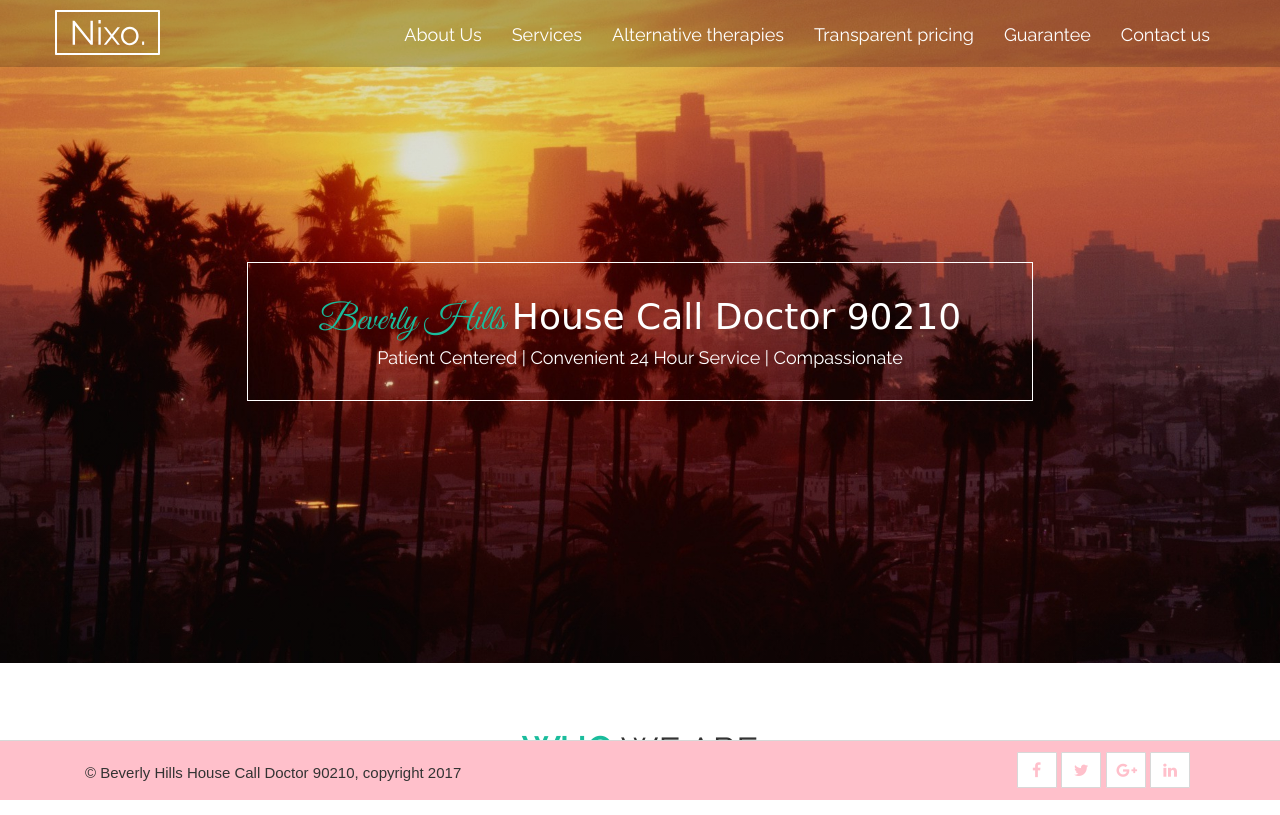
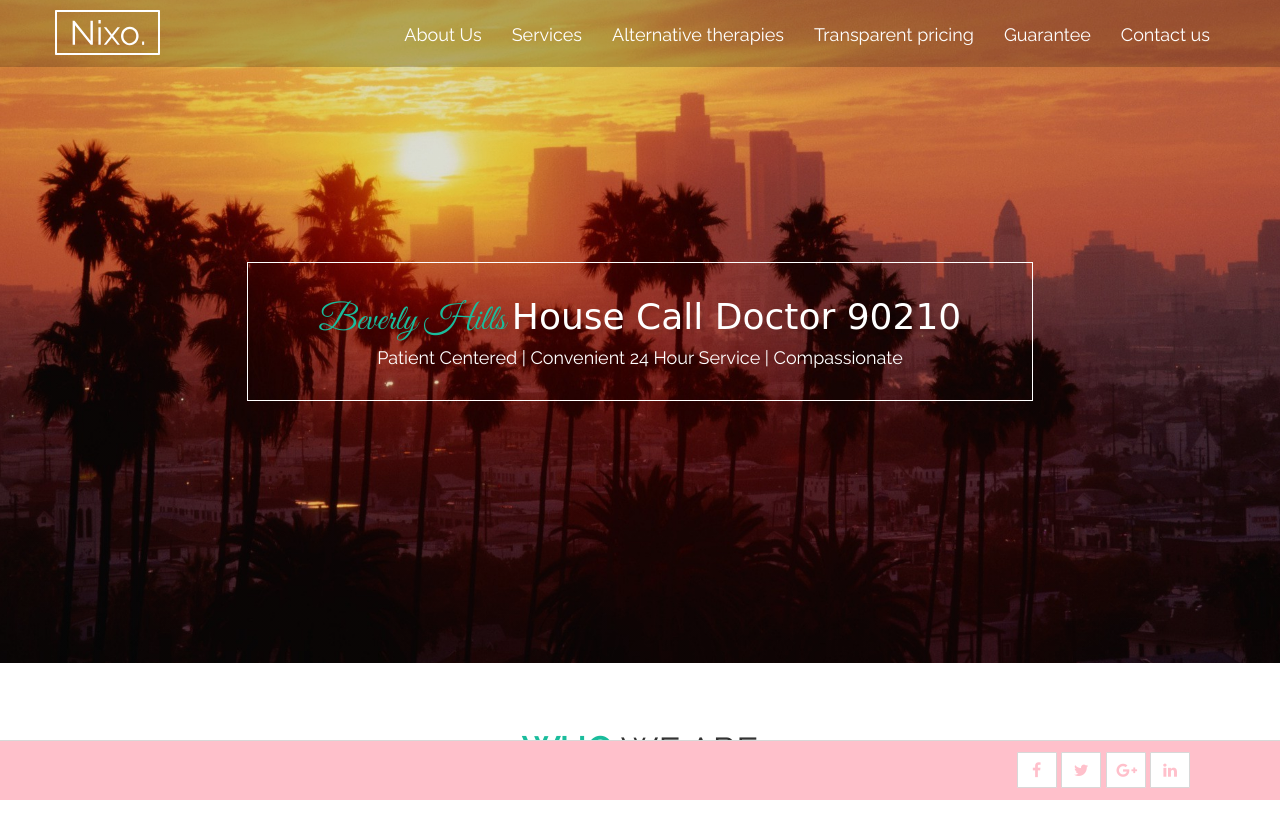
Before and after one commit to imahgrefteh/dr90210splashpage, a plain HTML site: page index 5.html in a window 1280 px wide. Shown: the top 815 px of the page. Drawn offline with Linux system fonts and the light colour scheme; some packages are replaced by stand-ins of ours; a web font is replaced by a local one.

Commit message:
removed copy write

```diff
--- a/index 5.html
+++ b/index 5.html
@@ -903,7 +903,7 @@
             <div class="col-md-6">
                 <!--<button  class="button">Contact Us</button>-->
 
-                <p id="copyright">&copy; Beverly Hills House Call Doctor 90210, copyright 2017</p>
+                <!--<p id="copyright">&copy; Beverly Hills House Call Doctor 90210, copyright 2017</p>-->
                 <!-- Copyright Text -->
             </div>
             <div class="col-md-6">
```
